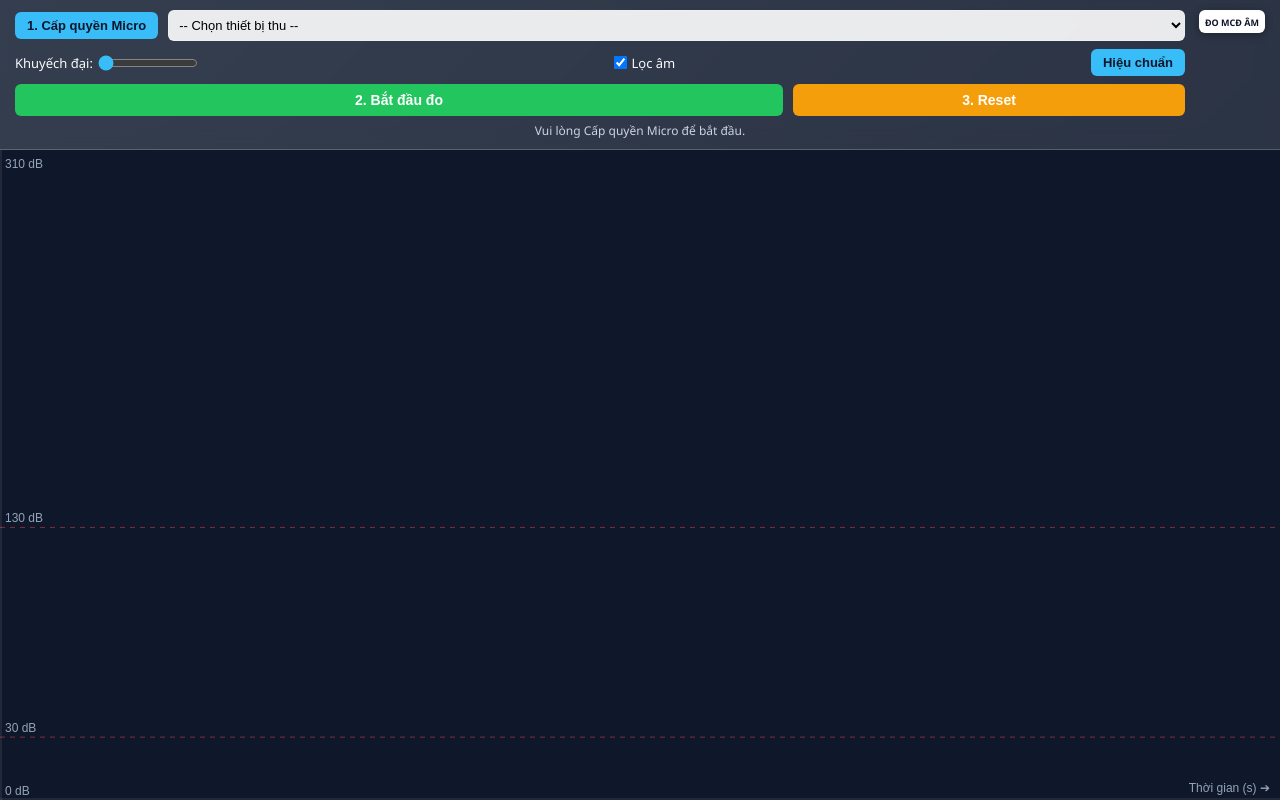
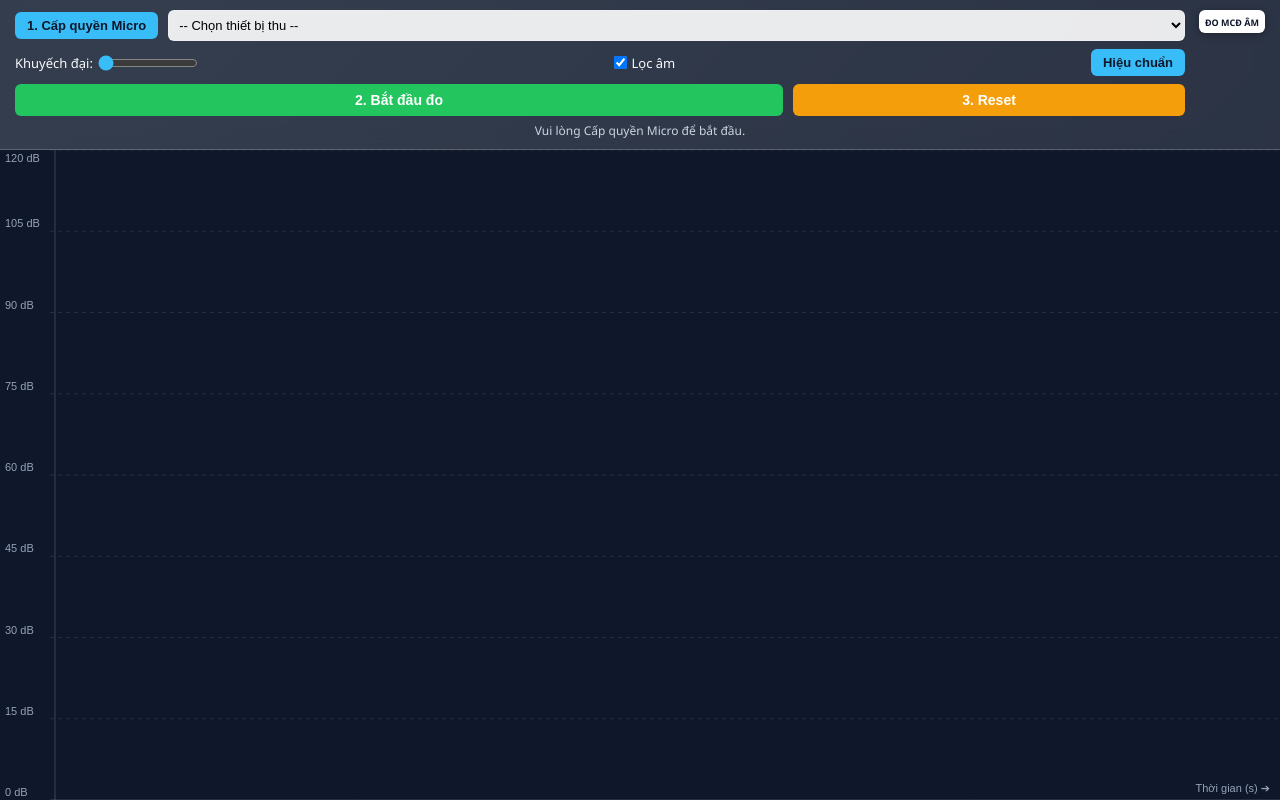
Before and after one commit to Vobinhminh/do_tieng_on_DB, a plain HTML site: page index.html in a window 1280 px wide. Drawn offline with Linux system fonts and the light colour scheme.

Commit message:
index.html

```diff
--- a/index.html
+++ b/index.html
@@ -147,7 +147,7 @@
             width: 100%;
             height: 100%;
             display: block;
-            touch-action: none; /* Tránh xung đột cuộn màn hình trên thiết bị cảm ứng */
+            touch-action: none;
         }
 
         /* RESPONSIVE ĐIỆN THOẠI */
@@ -219,7 +219,8 @@
     let animationId = null;
     let noiseFloorOffset = 0;
 
-    const GRAPH_MAX_DB = 310;
+    // ĐIỀU CHỈNH GIỚI HẠN dB VỀ 120 dB
+    const GRAPH_MAX_DB = 120;
 
     // Các biến phục vụ đo lường 0.01s (10ms) và giới hạn 10s
     let autoLogInterval = null;
@@ -452,48 +453,50 @@
         if (e.touches.length > 0) handleCanvasInteract(e.touches[0].clientX);
     });
 
-    // Thuật toán vẽ Đồ thị Cột Năng Lượng (Bar Chart)
+    // Thuật toán vẽ Đồ thị Cột Năng Lượng (Bar Chart) - CHIA 8 Ô TRỤC dB
     function drawGraphGrid() {
         canvasCtx.fillStyle = '#0f172a';
         canvasCtx.fillRect(0, 0, canvas.width, canvas.height);
 
         canvasCtx.lineWidth = 1;
-        canvasCtx.font = '12px sans-serif';
+        canvasCtx.font = '11px sans-serif';
 
-        let y130 = canvas.height - (130 / GRAPH_MAX_DB) * canvas.height;
-        let y30 = canvas.height - (30 / GRAPH_MAX_DB) * canvas.height;
+        // CHIA TRỤC 120 dB THÀNH 8 Ô BẰNG NHAU (MỖI Ô 15 dB)
+        const numDivisions = 8;
+        const stepDb = GRAPH_MAX_DB / numDivisions; // 120 / 8 = 15 dB
 
-        // Vạch giới hạn 130 dB và 30 dB
+        for (let i = 0; i <= numDivisions; i++) {
+            let currentDb = i * stepDb;
+            let y = canvas.height - (currentDb / GRAPH_MAX_DB) * canvas.height;
+
+            // Nhãn số dB
+            canvasCtx.fillStyle = '#94a3b8';
+            canvasCtx.fillText(currentDb + " dB", 5, i === numDivisions ? y + 12 : y - 4);
+
+            // Đường vạch đứt cho các ô (riêng 0 dB vẽ vạch liền)
+            canvasCtx.beginPath();
+            if (currentDb === 0) {
+                canvasCtx.setLineDash([]);
+                canvasCtx.strokeStyle = 'rgba(255, 255, 255, 0.2)';
+            } else {
+                canvasCtx.setLineDash([4, 4]);
+                canvasCtx.strokeStyle = 'rgba(255, 255, 255, 0.1)';
+            }
+            canvasCtx.moveTo(50, y);
+            canvasCtx.lineTo(canvas.width, y);
+            canvasCtx.stroke();
+        }
+        canvasCtx.setLineDash([]);
+
+        // Trục dọc phân cách
+        canvasCtx.strokeStyle = 'rgba(255, 255, 255, 0.2)';
         canvasCtx.beginPath();
-        canvasCtx.setLineDash([5, 5]);
-        canvasCtx.moveTo(0, y130);
-        canvasCtx.lineTo(canvas.width, y130);
-        canvasCtx.strokeStyle = 'rgba(239, 68, 68, 0.5)';
+        canvasCtx.moveTo(55, 0);
+        canvasCtx.lineTo(55, canvas.height);
         canvasCtx.stroke();
 
-        canvasCtx.beginPath();
-        canvasCtx.moveTo(0, y30);
-        canvasCtx.lineTo(canvas.width, y30);
-        canvasCtx.strokeStyle = 'rgba(239, 68, 68, 0.5)';
-        canvasCtx.stroke();
-        canvasCtx.setLineDash([]);
-
-        // Khung viền đồ thị
-        canvasCtx.strokeStyle = 'rgba(255, 255, 255, 0.15)';
-        canvasCtx.beginPath();
-        canvasCtx.moveTo(0, canvas.height - 1);
-        canvasCtx.lineTo(canvas.width, canvas.height - 1);
-        canvasCtx.moveTo(1, 0);
-        canvasCtx.lineTo(1, canvas.height);
-        canvasCtx.stroke();
-
+        let textWidth = canvasCtx.measureText("Thời gian (s) ➔").width;
         canvasCtx.fillStyle = '#94a3b8';
-        canvasCtx.fillText(GRAPH_MAX_DB + " dB", 5, 18);
-        canvasCtx.fillText("130 dB", 5, y130 - 5);
-        canvasCtx.fillText("30 dB", 5, y30 - 5);
-        canvasCtx.fillText("0 dB", 5, canvas.height - 5);
-
-        let textWidth = canvasCtx.measureText("Thời gian (s) ➔").width;
         canvasCtx.fillText("Thời gian (s) ➔", canvas.width - textWidth - 10, canvas.height - 8);
 
         // VẼ CÁC CỘT CƯỜNG ĐỘ ÂM
```
